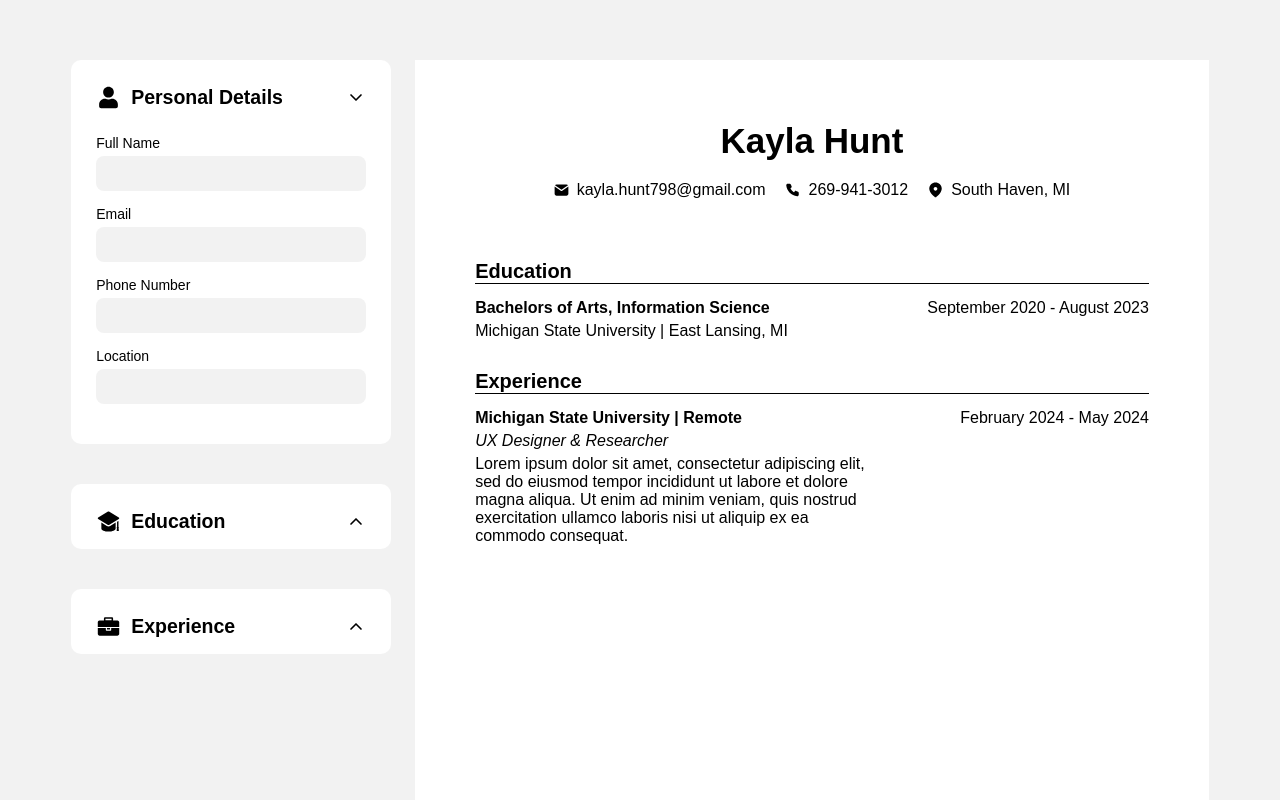
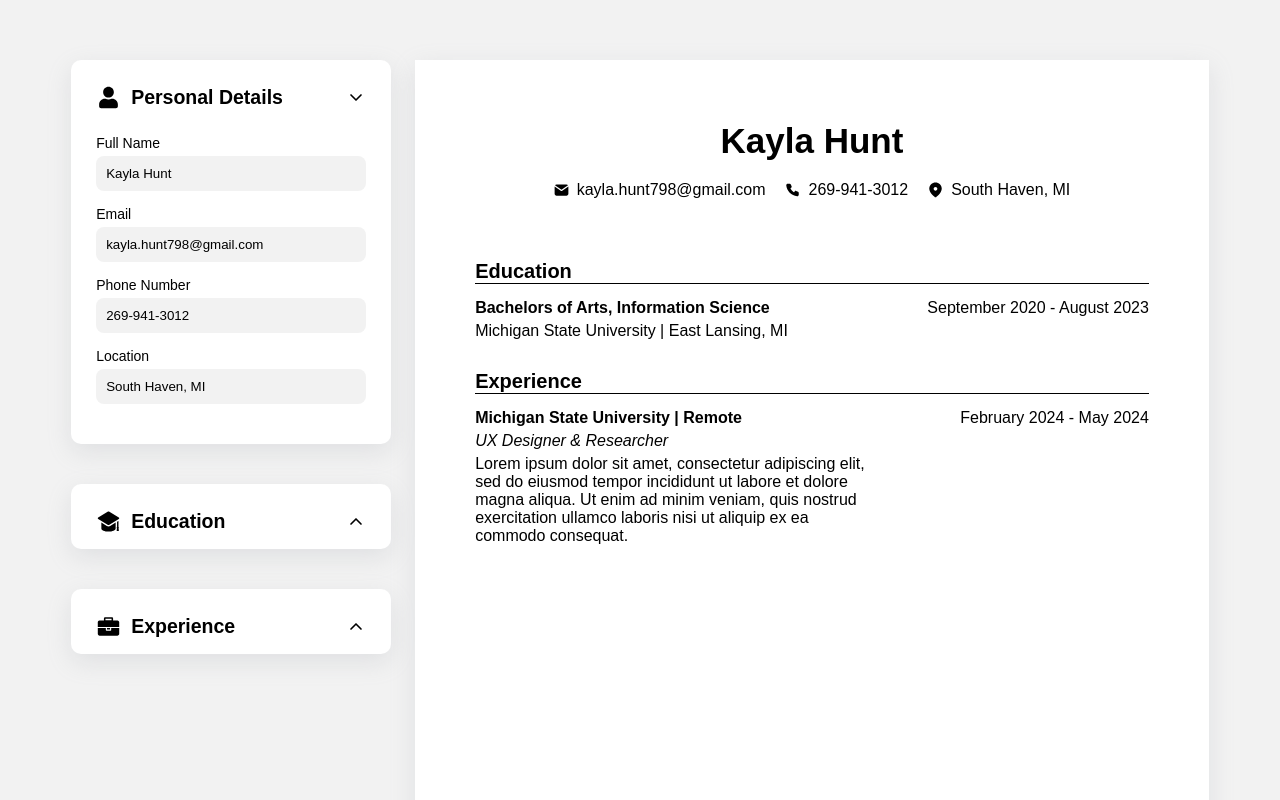
Before and after one commit to huntkay1/cv-builder-app, a React (Vite) app: page / in a window 1280 px wide. Both pictures are taken after a click on the picture 356 px from the left and 97 px from the top of the page. Shown: the top 800 px of the page. Built offline with nearby package versions, Linux system fonts and the light colour scheme; a web font is replaced by a local one.

Commit message:
Add input values to PersonalInfo

```diff
--- a/src/App.jsx
+++ b/src/App.jsx
@@ -165,6 +165,7 @@ function App() {
       <div id='forms'>
         <PersonalInfo
         handleFormDataUpdate={handlePersonalInfoChange}
+        formData={formData.personalInfo}
         />
         <Education
         handleFormUpdate={handleSectionsUpdate}
--- a/src/components/PersonalInfo.jsx
+++ b/src/components/PersonalInfo.jsx
@@ -4,7 +4,7 @@ import upIcon from '../assets/up.svg'
 import personalIcon from '../assets/personal.svg'
 
 
-function PersonalInfo({ handleFormDataUpdate }) {
+function PersonalInfo({ handleFormDataUpdate, formData }) {
     const [isExpanded, setIsExpanded] = useState(false);
 
 
@@ -24,19 +24,19 @@ function PersonalInfo({ handleFormDataUpdate }) {
             <form className={isExpanded ? '' : 'collapsed'}>
                 <div className='input-container'>
                     <label htmlFor='name'>Full Name</label>
-                    <input type='text' name='name' id='name' onChange={handleFormDataUpdate}></input>
+                    <input type='text' name='name' id='name' value={formData.name} onChange={handleFormDataUpdate}></input>
                 </div>
                 <div className='input-container'>
                     <label htmlFor='email'>Email</label>
-                    <input type='text' name='email' id='email' onChange={handleFormDataUpdate}></input>
+                    <input type='text' name='email' id='email' value={formData.email} onChange={handleFormDataUpdate}></input>
                 </div>
                 <div className='input-container'>
                     <label htmlFor='phone'>Phone Number</label>
-                    <input type='text' name='phone' id='phone' onChange={handleFormDataUpdate}></input>
+                    <input type='text' name='phone' id='phone' value={formData.phone} onChange={handleFormDataUpdate}></input>
                 </div>
                 <div className='input-container'>
                     <label htmlFor='location'>Location</label>
-                    <input type='text' name='location' id='location' onChange={handleFormDataUpdate}></input>
+                    <input type='text' name='location' id='location' value={formData.location} onChange={handleFormDataUpdate}></input>
                 </div>
             </form>
         </div>
--- a/src/index.css
+++ b/src/index.css
@@ -38,6 +38,7 @@ body {
     margin-bottom: 40px;
     background-color: var(--form-color);
     border-radius: 10px;
+    box-shadow: rgba(149, 157, 165, 0.2) 0px 8px 24px;
 }
 
 .form-header {
@@ -172,6 +173,7 @@ form.collapsed {
     width: 21cm;
     height: 29.7cm;
     background-color: var(--resume-color);
+    box-shadow: rgba(149, 157, 165, 0.2) 0px 8px 24px;
 }
 
 .resume-header {
```
